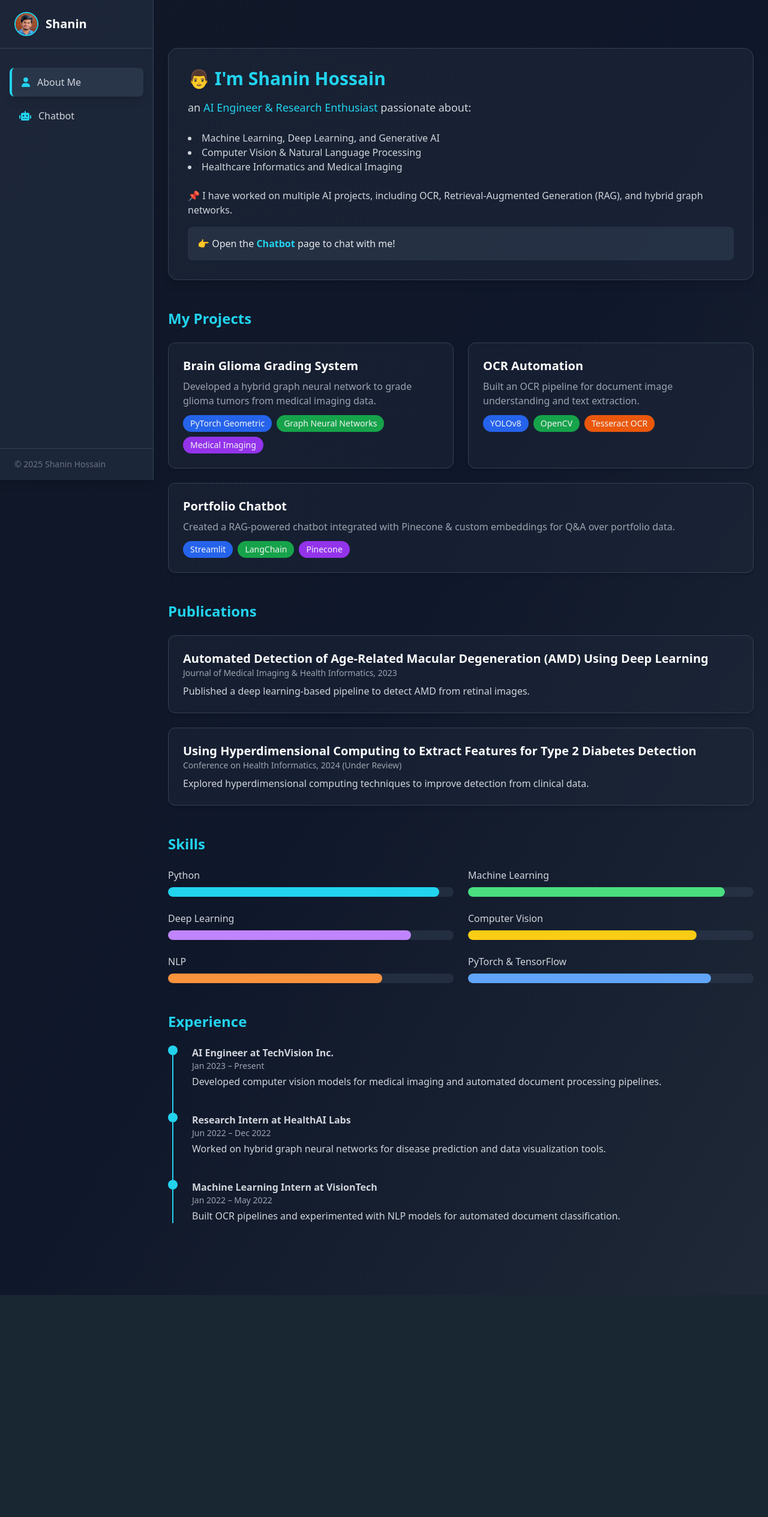
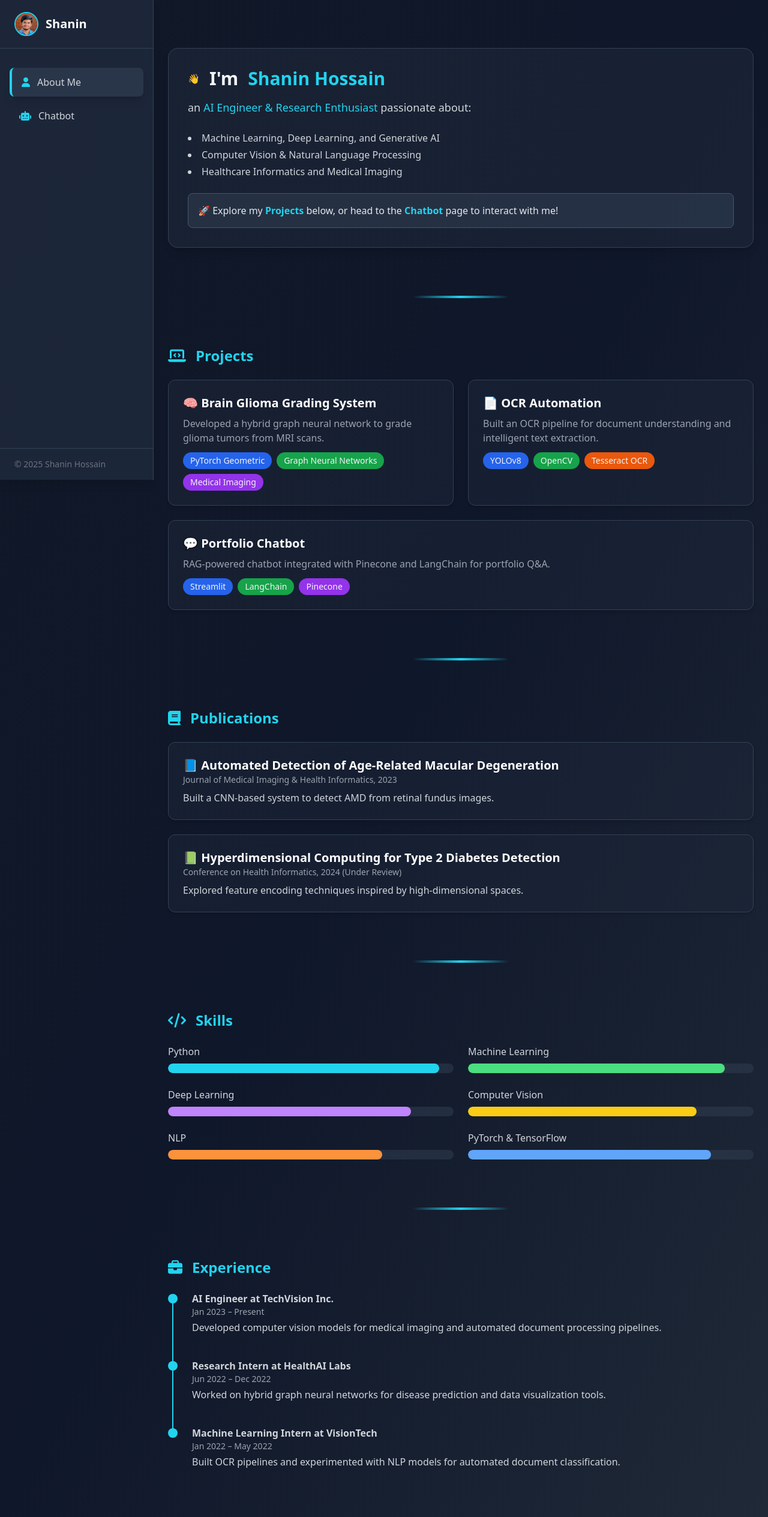
Before and after one commit to ShakhawatShanin/Portfolio-Shanin, a Python web app: template templates/index.html in a window 1280 px wide. Shown: the whole page at 60% size. Before the commit the page ends 2159 px from the top, so only its background shows below. Run offline with Jinja, Linux system fonts and the light colour scheme; the template is opened without the code that fills it, so the values that code supplies are empty; some libraries are stand-ins or nearby versions.

Commit message:
just about me

```diff
--- a/templates/index.html
+++ b/templates/index.html
@@ -42,35 +42,40 @@
   <main class="ml-64 flex-1 overflow-y-auto">
 
     <!-- About Me Section -->
-    <section id="aboutSection" class="max-w-6xl mx-auto pt-20 px-6 pb-20">
-      <div class="bg-slate-800/60 p-8 rounded-2xl shadow-lg border border-slate-700">
-        <h2 class="text-3xl font-bold text-cyan-400 mb-4">👨 I'm Shanin Hossain</h2>
+    <section id="aboutSection" class="max-w-6xl mx-auto pt-20 px-6 pb-20 space-y-20">
+      <!-- About Me Card -->
+      <div class="bg-slate-800/60 p-8 rounded-2xl shadow-lg border border-slate-700 hover:border-cyan-400/40 transition">
+        <div class="flex items-center gap-4 mb-4">
+          👋
+          <h2 class="text-3xl font-bold">I'm</h2>
+          <h2 class="text-3xl font-bold text-cyan-400">Shanin Hossain</h2>
+        </div>
         <p class="text-gray-300 text-lg leading-relaxed mb-6">
             an <span class="text-cyan-400 font-medium">AI Engineer & Research Enthusiast</span> passionate about:
         </p>
-        <ul class="list-disc list-inside text-gray-300 mb-6">
+        <ul class="list-disc list-inside text-gray-300 mb-6 space-y-1">
           <li>Machine Learning, Deep Learning, and Generative AI</li>
           <li>Computer Vision & Natural Language Processing</li>
           <li>Healthcare Informatics and Medical Imaging</li>
         </ul>
-        <p class="text-gray-300 mb-4">
-          📌 I have worked on multiple AI projects, including OCR, Retrieval-Augmented Generation (RAG), and hybrid graph networks.
-        </p>
-        <div class="bg-slate-700/50 p-4 rounded-lg mt-4">
-          <p class="text-gray-200">👉 Open the <span class="text-cyan-400 font-semibold">Chatbot</span> page to chat with me!</p>
+        <div class="bg-slate-700/50 p-4 rounded-lg mt-4 border border-slate-600">
+          <p class="text-gray-200">🚀 Explore my <span class="text-cyan-400 font-semibold">Projects</span> below, or head to the <span class="text-cyan-400 font-semibold">Chatbot</span> page to interact with me!</p>
         </div>
       </div>
 
-      <!-- Projects -->
-      <div class="mt-12">
-        <h3 class="text-2xl font-semibold text-cyan-400 mb-6">My Projects</h3>
+      <!-- Section Divider -->
+      <div class="h-1 w-40 mx-auto bg-gradient-to-r from-transparent via-cyan-400 to-transparent rounded-full"></div>
 
+      <!-- Projects Section -->
+      <div>
+        <div class="flex items-center gap-4 mb-6">
+          <i class="fas fa-laptop-code text-cyan-400 text-2xl"></i>
+          <h3 class="text-2xl font-semibold text-cyan-400">Projects</h3>
+        </div>
         <div class="grid md:grid-cols-2 gap-6">
-          <div class="bg-slate-800/50 p-6 rounded-xl border border-slate-700 shadow-md">
-            <h4 class="text-xl font-semibold text-white">Brain Glioma Grading System</h4>
-            <p class="text-gray-400 mt-2 mb-3">
-              Developed a hybrid graph neural network to grade glioma tumors from medical imaging data.
-            </p>
+          <div class="bg-slate-800/50 p-6 rounded-xl border border-slate-700 shadow-md hover:shadow-cyan-500/10 transition">
+            <h4 class="text-xl font-semibold text-white">🧠 Brain Glioma Grading System</h4>
+            <p class="text-gray-400 mt-2 mb-3">Developed a hybrid graph neural network to grade glioma tumors from MRI scans.</p>
             <div class="flex flex-wrap gap-2">
               <span class="px-3 py-1 bg-blue-600 rounded-full text-sm">PyTorch Geometric</span>
               <span class="px-3 py-1 bg-green-600 rounded-full text-sm">Graph Neural Networks</span>
@@ -78,11 +83,9 @@
             </div>
           </div>
 
-          <div class="bg-slate-800/50 p-6 rounded-xl border border-slate-700 shadow-md">
-            <h4 class="text-xl font-semibold text-white">OCR Automation</h4>
-            <p class="text-gray-400 mt-2 mb-3">
-              Built an OCR pipeline for document image understanding and text extraction.
-            </p>
+          <div class="bg-slate-800/50 p-6 rounded-xl border border-slate-700 shadow-md hover:shadow-cyan-500/10 transition">
+            <h4 class="text-xl font-semibold text-white">📄 OCR Automation</h4>
+            <p class="text-gray-400 mt-2 mb-3">Built an OCR pipeline for document understanding and intelligent text extraction.</p>
             <div class="flex flex-wrap gap-2">
               <span class="px-3 py-1 bg-blue-600 rounded-full text-sm">YOLOv8</span>
               <span class="px-3 py-1 bg-green-600 rounded-full text-sm">OpenCV</span>
@@ -90,11 +93,9 @@
             </div>
           </div>
 
-          <div class="bg-slate-800/50 p-6 rounded-xl border border-slate-700 shadow-md md:col-span-2">
-            <h4 class="text-xl font-semibold text-white">Portfolio Chatbot</h4>
-            <p class="text-gray-400 mt-2 mb-3">
-              Created a RAG-powered chatbot integrated with Pinecone & custom embeddings for Q&A over portfolio data.
-            </p>
+          <div class="bg-slate-800/50 p-6 rounded-xl border border-slate-700 shadow-md hover:shadow-cyan-500/10 transition md:col-span-2">
+            <h4 class="text-xl font-semibold text-white">💬 Portfolio Chatbot</h4>
+            <p class="text-gray-400 mt-2 mb-3">RAG-powered chatbot integrated with Pinecone and LangChain for portfolio Q&A.</p>
             <div class="flex flex-wrap gap-2">
               <span class="px-3 py-1 bg-blue-600 rounded-full text-sm">Streamlit</span>
               <span class="px-3 py-1 bg-green-600 rounded-full text-sm">LangChain</span>
@@ -104,72 +105,71 @@
         </div>
       </div>
 
-      <!-- Publications -->
-      <div class="mt-12">
-        <h3 class="text-2xl font-semibold text-cyan-400 mb-6">Publications</h3>
+      <!-- Section Divider -->
+      <div class="h-1 w-40 mx-auto bg-gradient-to-r from-transparent via-cyan-400 to-transparent rounded-full"></div>
+
+      <!-- Publications Section -->
+      <div>
+        <div class="flex items-center gap-4 mb-6">
+          <i class="fas fa-book text-cyan-400 text-2xl"></i>
+          <h3 class="text-2xl font-semibold text-cyan-400">Publications</h3>
+        </div>
 
         <div class="space-y-6">
-          <div class="bg-slate-800/50 p-6 rounded-xl border border-slate-700 shadow-md">
-            <h4 class="text-xl font-semibold text-white">
-              Automated Detection of Age-Related Macular Degeneration (AMD) Using Deep Learning
-            </h4>
+          <div class="bg-slate-800/50 p-6 rounded-xl border border-slate-700 shadow-md hover:shadow-cyan-500/10 transition">
+            <h4 class="text-xl font-semibold text-white">📘 Automated Detection of Age-Related Macular Degeneration</h4>
             <p class="text-gray-400 text-sm mb-2">Journal of Medical Imaging & Health Informatics, 2023</p>
-            <p class="text-gray-300">Published a deep learning-based pipeline to detect AMD from retinal images.</p>
+            <p class="text-gray-300">Built a CNN-based system to detect AMD from retinal fundus images.</p>
           </div>
 
-          <div class="bg-slate-800/50 p-6 rounded-xl border border-slate-700 shadow-md">
-            <h4 class="text-xl font-semibold text-white">
-              Using Hyperdimensional Computing to Extract Features for Type 2 Diabetes Detection
-            </h4>
+          <div class="bg-slate-800/50 p-6 rounded-xl border border-slate-700 shadow-md hover:shadow-cyan-500/10 transition">
+            <h4 class="text-xl font-semibold text-white">📗 Hyperdimensional Computing for Type 2 Diabetes Detection</h4>
             <p class="text-gray-400 text-sm mb-2">Conference on Health Informatics, 2024 (Under Review)</p>
-            <p class="text-gray-300">
-              Explored hyperdimensional computing techniques to improve detection from clinical data.
-            </p>
+            <p class="text-gray-300">Explored feature encoding techniques inspired by high-dimensional spaces.</p>
           </div>
         </div>
       </div>
 
+      <!-- Section Divider -->
+      <div class="h-1 w-40 mx-auto bg-gradient-to-r from-transparent via-cyan-400 to-transparent rounded-full"></div>
+
       <!-- Skills Section -->
-      <div class="mt-12">
-        <h3 class="text-2xl font-semibold text-cyan-400 mb-6">Skills</h3>
-
+      <div>
+        <div class="flex items-center gap-4 mb-6">
+          <i class="fas fa-code text-cyan-400 text-2xl"></i>
+          <h3 class="text-2xl font-semibold text-cyan-400">Skills</h3>
+        </div>
         <div class="grid md:grid-cols-2 gap-6">
-          <!-- Skill with progress bar -->
           <div>
             <p class="text-gray-300 font-medium mb-2">Python</p>
             <div class="bg-slate-700/50 rounded-full h-4 w-full overflow-hidden">
-              <div class="bg-cyan-400 h-4 rounded-full w-[95%]"></div>
+              <div class="bg-cyan-400 h-4 rounded-full w-[95%] transition-all duration-500"></div>
             </div>
           </div>
-
           <div>
             <p class="text-gray-300 font-medium mb-2">Machine Learning</p>
             <div class="bg-slate-700/50 rounded-full h-4 w-full overflow-hidden">
               <div class="bg-green-400 h-4 rounded-full w-[90%]"></div>
             </div>
           </div>
-
           <div>
             <p class="text-gray-300 font-medium mb-2">Deep Learning</p>
             <div class="bg-slate-700/50 rounded-full h-4 w-full overflow-hidden">
               <div class="bg-purple-400 h-4 rounded-full w-[85%]"></div>
             </div>
           </div>
-
           <div>
             <p class="text-gray-300 font-medium mb-2">Computer Vision</p>
             <div class="bg-slate-700/50 rounded-full h-4 w-full overflow-hidden">
               <div class="bg-yellow-400 h-4 rounded-full w-[80%]"></div>
             </div>
           </div>
-
           <div>
             <p class="text-gray-300 font-medium mb-2">NLP</p>
             <div class="bg-slate-700/50 rounded-full h-4 w-full overflow-hidden">
               <div class="bg-orange-400 h-4 rounded-full w-[75%]"></div>
             </div>
           </div>
-
           <div>
             <p class="text-gray-300 font-medium mb-2">PyTorch & TensorFlow</p>
             <div class="bg-slate-700/50 rounded-full h-4 w-full overflow-hidden">
@@ -179,75 +179,56 @@
         </div>
       </div>
 
+      <!-- Section Divider -->
+      <div class="h-1 w-40 mx-auto bg-gradient-to-r from-transparent via-cyan-400 to-transparent rounded-full"></div>
+
       <!-- Experience Section -->
-<div class="mt-12">
-  <h3 class="text-2xl font-semibold text-cyan-400 mb-6">Experience</h3>
+      <div>
+        <div class="flex items-center gap-4 mb-6">
+          <i class="fas fa-briefcase text-cyan-400 text-2xl"></i>
+          <h3 class="text-2xl font-semibold text-cyan-400">Experience</h3>
+        </div>
 
         <div class="relative">
-    <!-- Vertical line -->
-    <div class="absolute top-0 left-[7px] w-0.5 bg-cyan-400 h-full"></div>
+          <div class="absolute top-2 left-[7px] w-0.5 bg-cyan-400" style="height: calc(100% - 4.5rem);"></div>
 
-    <!-- Timeline Item 1 -->
           <div class="relative mb-10 pl-10">
-      <div class="absolute left-0 w-4 h-4 bg-cyan-400 rounded-full"></div>
+            <div class="absolute left-0 top-1 w-4 h-4 bg-cyan-400 rounded-full"></div>
             <p class="text-gray-300 font-semibold">AI Engineer at TechVision Inc.</p>
             <p class="text-gray-400 text-sm mb-1">Jan 2023 – Present</p>
-      <p class="text-gray-300">
-        Developed computer vision models for medical imaging and automated document processing pipelines.
-      </p>
+            <p class="text-gray-300">Developed computer vision models for medical imaging and automated document processing pipelines.</p>
           </div>
 
-    <!-- Timeline Item 2 -->
           <div class="relative mb-10 pl-10">
-      <div class="absolute left-0 w-4 h-4 bg-cyan-400 rounded-full"></div>
+            <div class="absolute left-0 top-1 w-4 h-4 bg-cyan-400 rounded-full"></div>
             <p class="text-gray-300 font-semibold">Research Intern at HealthAI Labs</p>
             <p class="text-gray-400 text-sm mb-1">Jun 2022 – Dec 2022</p>
-      <p class="text-gray-300">
-        Worked on hybrid graph neural networks for disease prediction and data visualization tools.
-      </p>
+            <p class="text-gray-300">Worked on hybrid graph neural networks for disease prediction and data visualization tools.</p>
           </div>
 
-    <!-- Timeline Item 3 -->
-    <div class="relative mb-10 pl-10">
-      <div class="absolute left-0 w-4 h-4 bg-cyan-400 rounded-full"></div>
+          <div class="relative pl-10">
+            <div class="absolute left-0 top-1 w-4 h-4 bg-cyan-400 rounded-full"></div>
             <p class="text-gray-300 font-semibold">Machine Learning Intern at VisionTech</p>
             <p class="text-gray-400 text-sm mb-1">Jan 2022 – May 2022</p>
-      <p class="text-gray-300">
-        Built OCR pipelines and experimented with NLP models for automated document classification.
-      </p>
+            <p class="text-gray-300">Built OCR pipelines and experimented with NLP models for automated document classification.</p>
           </div>
         </div>
       </div>
-
-
-  </div>
-</div>
-
-
-  </div>
-</div>
-
-
-
     </section>
 
     <!-- Chatbot Section -->
     <section id="chatbotSection" class="max-w-5xl mx-auto mt-20 px-6 pb-20 hidden">
       <div class="bg-slate-800/60 border border-slate-700 rounded-2xl shadow-xl overflow-hidden flex flex-col h-[700px]">
-
-        <!-- Header -->
         <div class="flex items-center bg-slate-900/70 px-5 py-4 border-b border-slate-700">
           <img src="/static/icon.png" alt="Avatar" class="w-12 h-12 rounded-full border-2 border-cyan-400 mr-4">
           <div>
-            <h5 class="text-lg font-semibold text-white">Shanin Portfolio Bot</h5>
+            <h5 class="text-lg font-semibold text-white">💬 Shanin Portfolio Bot</h5>
             <p class="text-sm text-gray-400">Ask me anything about my work!</p>
           </div>
         </div>
 
-        <!-- Chat Body -->
         <div id="messageFormeight" class="flex-1 overflow-y-auto p-4 space-y-4 bg-slate-950/50 scroll-smooth"></div>
 
-        <!-- Chat Footer -->
         <div class="border-t border-slate-700 bg-slate-900/70 p-4">
           <form id="messageArea" class="flex items-center space-x-3">
             <input type="text" id="text" name="msg"
@@ -261,12 +242,26 @@
         </div>
       </div>
     </section>
+  </main>
 
-  </main>
+  <!-- Popup Overlay -->
+  <div id="popupOverlay" class="hidden fixed inset-0 bg-black/60 flex items-center justify-center z-50">
+    <div class="bg-slate-800 text-gray-100 rounded-2xl shadow-2xl border border-cyan-400/40 w-80 p-6 text-center animate-fadeIn">
+      <p class="text-gray-300 mb-4">To chat, please go here:</p>
+      <a href="https://your-chat-link.com" target="_blank"
+        class="inline-block px-4 py-2 bg-cyan-500 hover:bg-cyan-400 rounded-full text-white font-medium transition">
+        Go to Chat
+      </a>
+      <button id="closePopup"
+        class="block mx-auto mt-4 text-sm text-gray-400 hover:text-gray-200 transition">
+        Close
+      </button>
+    </div>
+  </div>
 
   <script src="https://cdnjs.cloudflare.com/ajax/libs/jquery/3.7.1/jquery.min.js"></script>
   <script>
-    // ====== Sidebar Active Button Highlight ======
+    // Sidebar Button Toggle
     const aboutBtn = document.getElementById("aboutBtn");
     const chatbotBtn = document.getElementById("chatbotBtn");
     const aboutSection = document.getElementById("aboutSection");
@@ -292,63 +287,31 @@
       setActive(chatbotBtn);
     });
 
-    // Default active on About page
     setActive(aboutBtn);
 
+    // Popup Handling
+    const form = document.getElementById("messageArea");
+    const popupOverlay = document.getElementById("popupOverlay");
+    const closePopup = document.getElementById("closePopup");
 
-    // ====== Chat Functionality with Typing Effect ======
-    $(document).ready(function () {
-      $("#messageArea").on("submit", function (event) {
-        event.preventDefault();
+    form.addEventListener("submit", (e) => {
+      e.preventDefault();
+      popupOverlay.classList.remove("hidden");
+    });
 
-        const date = new Date();
-        const str_time = date.getHours().toString().padStart(2, '0') + ":" + date.getMinutes().toString().padStart(2, '0');
-        const rawText = $("#text").val().trim();
-        if (!rawText) return;
-
-        $("#text").val("");
-
-        // User message bubble
-        const userHtml = `
-          <div class="flex justify-end">
-            <div class="bg-cyan-500 text-white px-4 py-3 rounded-2xl max-w-[75%] shadow-lg relative">
-              ${rawText}
-              <span class="absolute bottom-0 right-2 text-xs text-gray-200/70">${str_time}</span>
-            </div>
-          </div>`;
-        $("#messageFormeight").append(userHtml).scrollTop($("#messageFormeight")[0].scrollHeight);
-
-        // Typing indicator
-        const typingHtml = `
-          <div id="typingIndicator" class="flex justify-start">
-            <div class="bg-slate-700/70 text-gray-300 px-4 py-3 rounded-2xl max-w-[75%] shadow-md relative flex items-center gap-2">
-              <span class="flex space-x-1">
-                <span class="w-2 h-2 bg-cyan-400 rounded-full animate-bounce"></span>
-                <span class="w-2 h-2 bg-cyan-400 rounded-full animate-bounce [animation-delay:0.2s]"></span>
-                <span class="w-2 h-2 bg-cyan-400 rounded-full animate-bounce [animation-delay:0.4s]"></span>
-              </span>
-              <span class="text-sm text-gray-400">Shanin Bot is typing...</span>
-            </div>
-          </div>`;
-        $("#messageFormeight").append(typingHtml).scrollTop($("#messageFormeight")[0].scrollHeight);
-
-        // Send request to backend
-        $.post("/get", { msg: rawText }, function (data) {
-          $("#typingIndicator").remove(); // Remove typing effect
-
-          const botHtml = `
-            <div class="flex justify-start">
-              <div class="bg-slate-700 text-gray-100 px-4 py-3 rounded-2xl max-w-[75%] shadow-lg relative">
-                ${data}
-                <span class="absolute bottom-0 right-2 text-xs text-gray-400">${str_time}</span>
-              </div>
-            </div>`;
-          $("#messageFormeight").append(botHtml).scrollTop($("#messageFormeight")[0].scrollHeight);
-        });
-      });
+    closePopup.addEventListener("click", () => {
+      popupOverlay.classList.add("hidden");
     });
   </script>
 
-
+  <style>
+    @keyframes fadeIn {
+      from { opacity: 0; transform: scale(0.95); }
+      to { opacity: 1; transform: scale(1); }
+    }
+    .animate-fadeIn {
+      animation: fadeIn 0.3s ease-in-out;
+    }
+  </style>
 </body>
 </html>
```
Also changed, not shown: main.py (deleted, +0 -72 lines), requirements.txt (deleted, +0 -13 lines), setup.py (deleted, +0 -10 lines), src/euron_chat.py (deleted, +0 -152 lines), src/helper.py (deleted, +0 -41 lines), src/prompt.py (deleted, +0 -10 lines), src/store_index.py (deleted, +0 -35 lines), static/style.css (deleted, +0 -112 lines), static/shanin.jpeg (deleted), vercel.json (deleted), 1 other file. Lines whose indentation alone changed are shown as unchanged.
